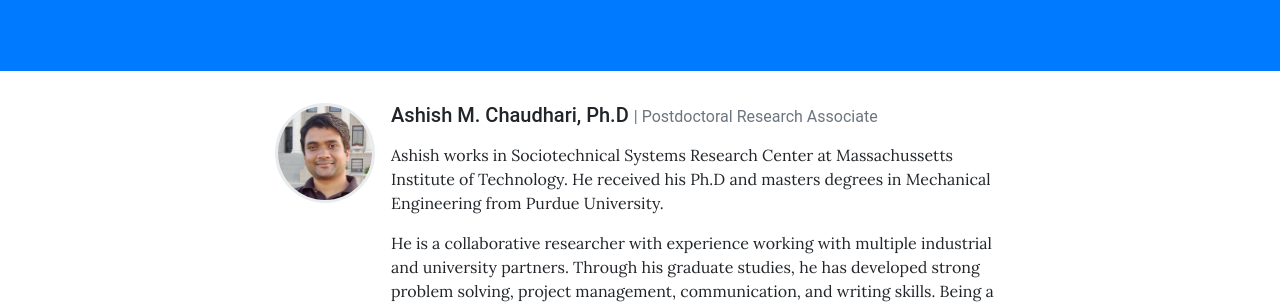
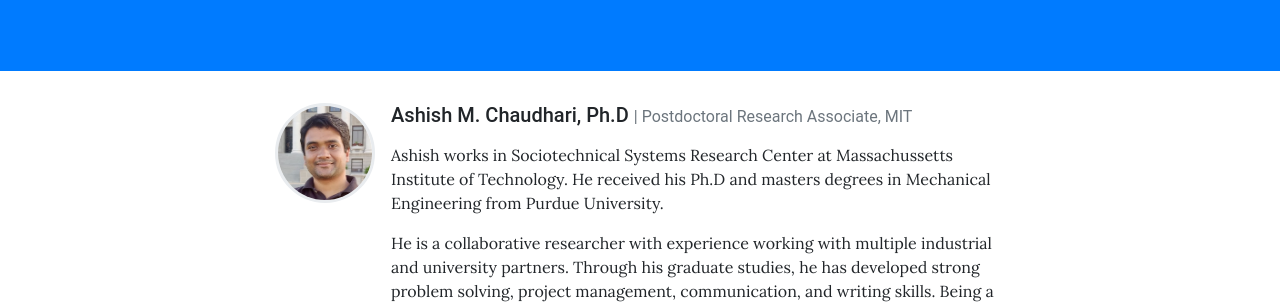
Before and after one commit to amchaudhari/amchaudhari.github.io, a Jekyll site: the page built from pages/about.md, in a window 1280 px wide. Shown: the part 249-553 px from the top of the page. Built offline with Jekyll 4.4.1, drawn with Linux system fonts in a browser that asks for light colours.

Commit message:
Update team.yml

```diff
--- a/_data/team.yml
+++ b/_data/team.yml
@@ -1,7 +1,7 @@
 # Project team members listed below will appear on the /team page
 
 - name: Ashish M. Chaudhari, Ph.D
-  role: Postdoctoral Research Associate # Will appear next to name
+  role: Postdoctoral Research Associate, MIT # Will appear next to name
   image: assets/img/ashish_m_chaudhari.jpg # Can be external link
   description:
     Ashish works in Sociotechnical Systems Research Center at Massachussetts Institute of Technology.
```
